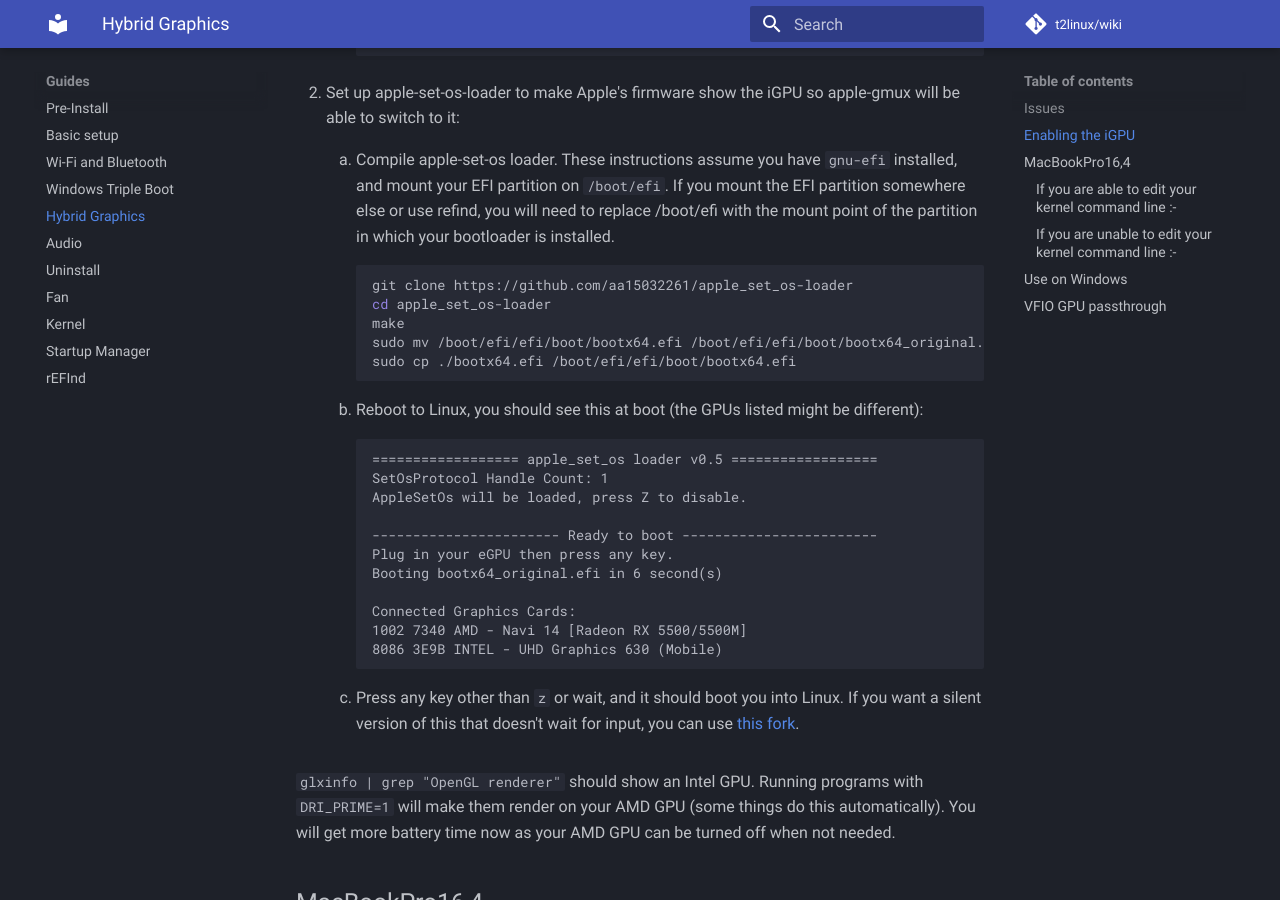
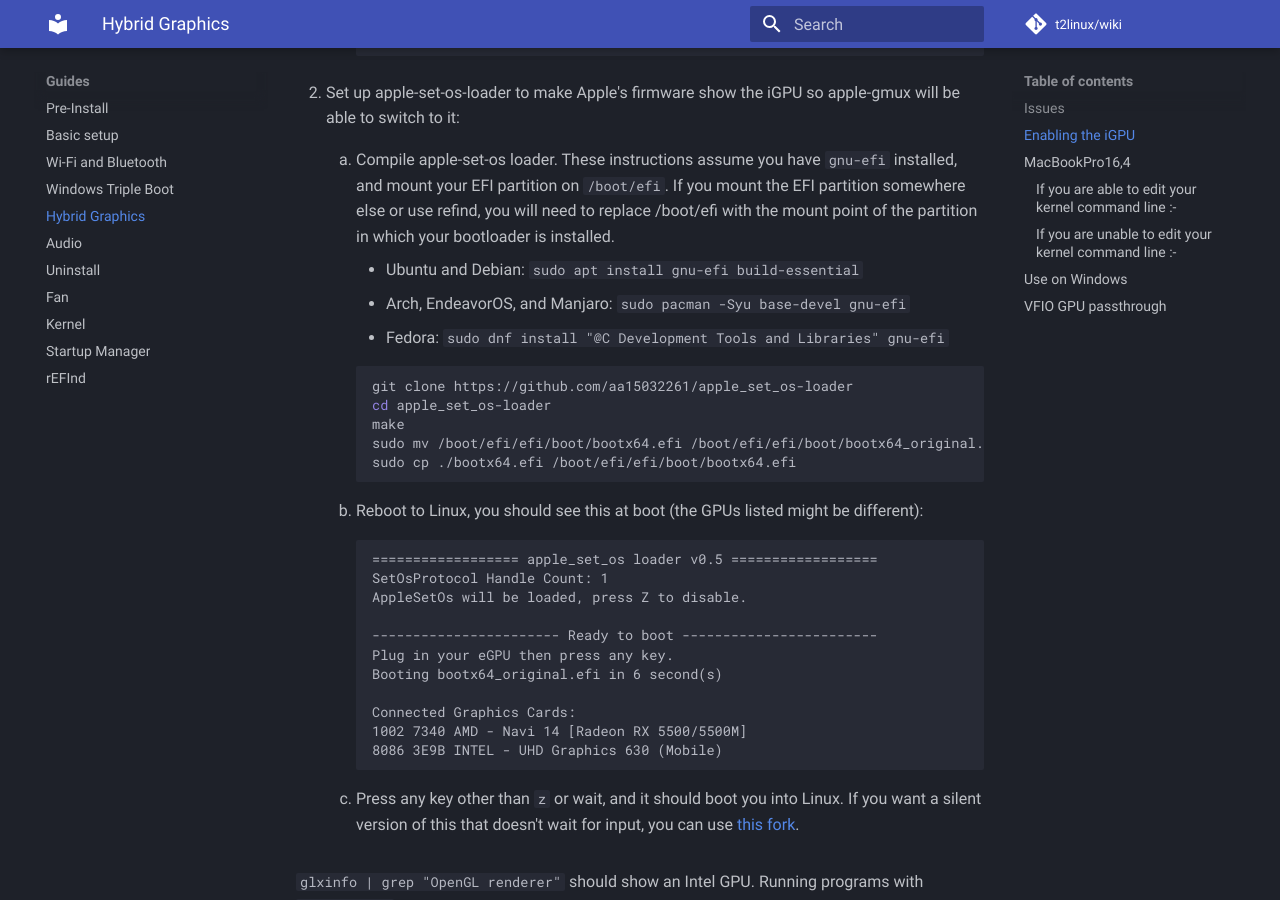
Before and after one commit to t2linux/wiki, an MkDocs documentation site: the page built from docs/guides/hybrid-graphics.md, in a window 1280 px wide and 900 px high, scrolled down 1336 px. Built offline with MkDocs 1.6.1 and Material for MkDocs 9.7.7, drawn with Linux system fonts in a browser that asks for light colours; comment, search, counter and statistics services are not loaded.

````diff
--- a/docs/guides/hybrid-graphics.md
+++ b/docs/guides/hybrid-graphics.md
@@ -44,6 +44,10 @@ If you experience system freezes, then the laptop's fans becoming loud, before t
 2.  Set up apple-set-os-loader to make Apple's firmware show the iGPU so apple-gmux will be able to switch to it:
 
     1.  Compile apple-set-os loader. These instructions assume you have `gnu-efi` installed, and mount your EFI partition on `/boot/efi`. If you mount the EFI partition somewhere else or use refind, you will need to replace /boot/efi with the mount point of the partition in which your bootloader is installed.
+
+        - Ubuntu and Debian: `sudo apt install gnu-efi build-essential`
+        - Arch, EndeavorOS, and Manjaro: `sudo pacman -Syu base-devel gnu-efi`
+        - Fedora: `sudo dnf install "@C Development Tools and Libraries" gnu-efi`
 
         ```sh
         git clone https://github.com/aa15032261/apple_set_os-loader
````
Also changed, not shown: docs/guides/audio-config.md (+1 -1 lines).
